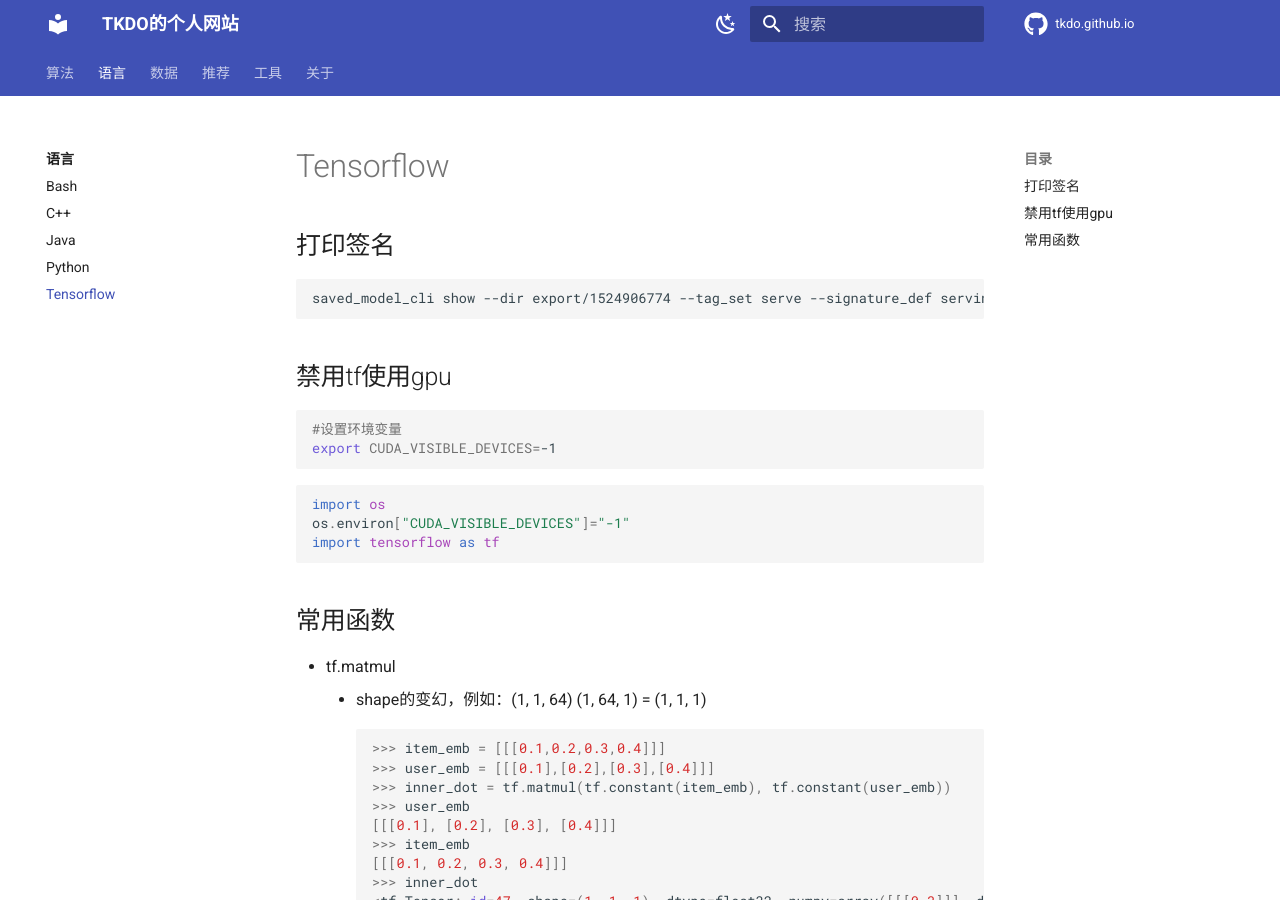
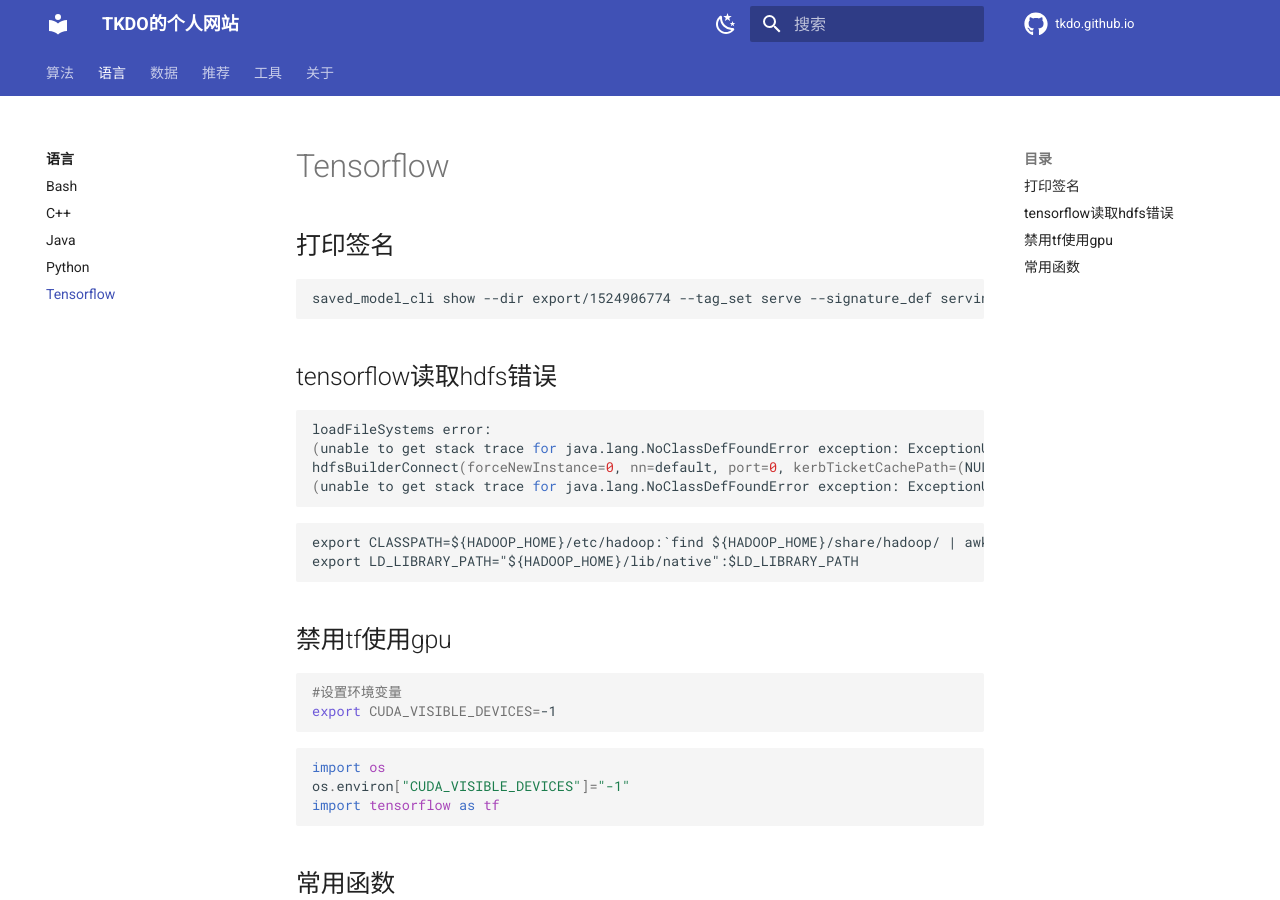
Before and after one commit to tkdo/tkdo.github.io, an MkDocs documentation site: the page built from docs/language/tensorflow.md, in a window 1280 px wide and 900 px high. Built offline with MkDocs 1.6.1 and Material for MkDocs 9.7.7, drawn with Linux system fonts in a browser that asks for light colours; comment, search, counter and statistics services are not loaded.

Commit message:
tf read hdfs error

````diff
--- a/docs/language/tensorflow.md
+++ b/docs/language/tensorflow.md
@@ -3,6 +3,20 @@
 ```bash
 saved_model_cli show --dir export/1524906774 --tag_set serve --signature_def serving_default
 ```
+
+
+## tensorflow读取hdfs错误
+```bash
+loadFileSystems error:
+(unable to get stack trace for java.lang.NoClassDefFoundError exception: ExceptionUtils::getStackTrace error.)
+hdfsBuilderConnect(forceNewInstance=0, nn=default, port=0, kerbTicketCachePath=(NULL), userName=(NULL)) error:
+(unable to get stack trace for java.lang.NoClassDefFoundError exception: ExceptionUtils::getStackTrace error.)
+```
+```
+export CLASSPATH=${HADOOP_HOME}/etc/hadoop:`find ${HADOOP_HOME}/share/hadoop/ | awk '{path=path":"$0}END{print path}'`
+export LD_LIBRARY_PATH="${HADOOP_HOME}/lib/native":$LD_LIBRARY_PATH
+```
+
 
 ## 禁用tf使用gpu
 ```bash
````
